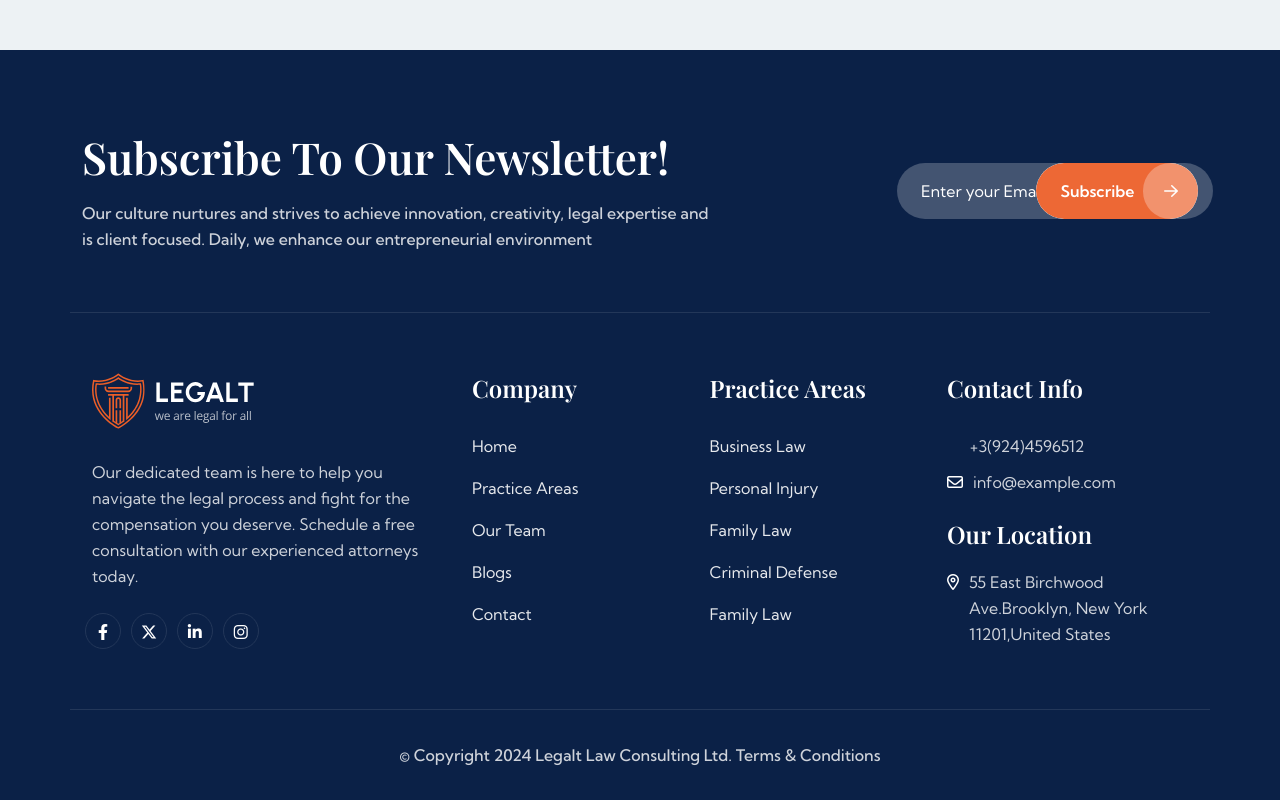
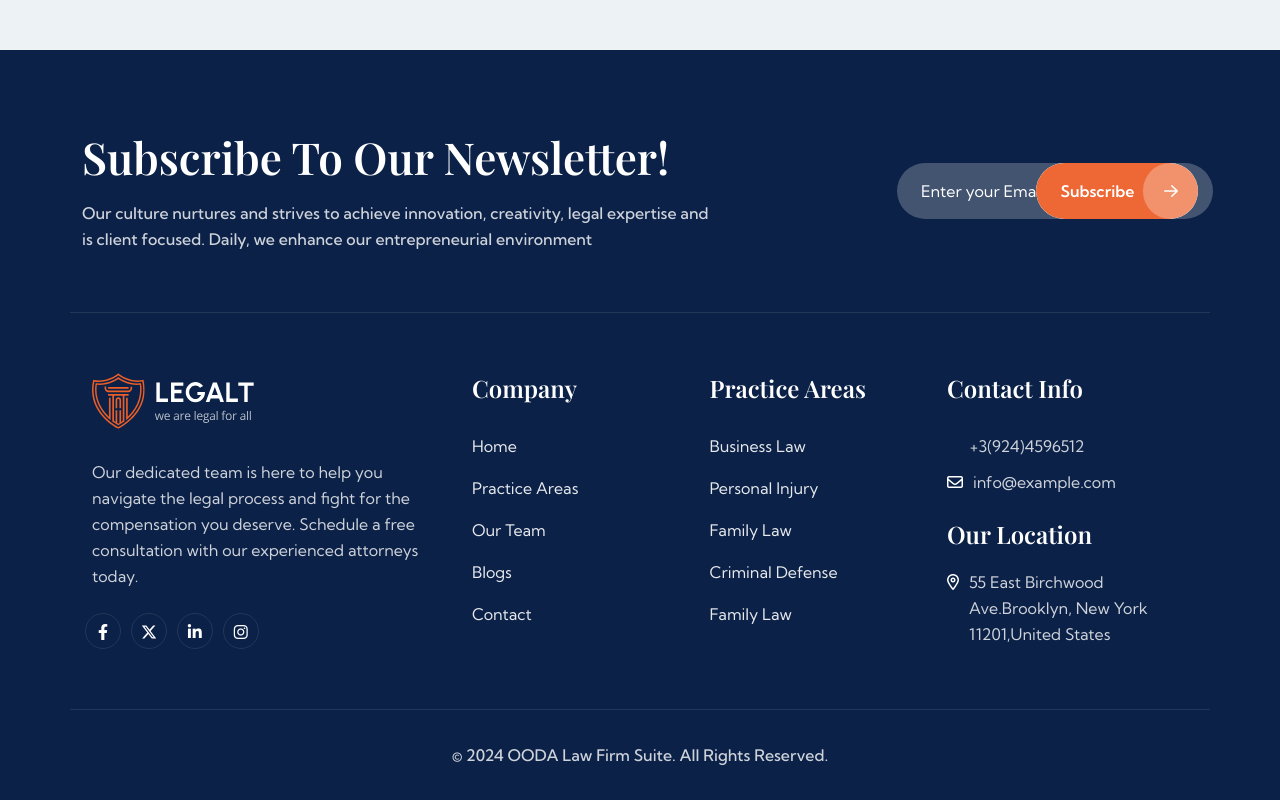
Before and after one commit to imhamad/ooda-lawfirm-suite, a plain HTML site: page blog-details-sidebar-left.html in a window 1280 px wide. Shown: the part 4382-5182 px from the top of the page. Drawn offline with nearby package versions, Linux system fonts and the light colour scheme; some packages are replaced by stand-ins of ours; a script that the page names is missing; a web font is replaced by a local one.

Commit message:
Updates Performed:: savepoint ~ Hamad MBP

```diff
--- a/blog-details-sidebar-left.html
+++ b/blog-details-sidebar-left.html
@@ -1102,9 +1102,7 @@
                   <div class="space60"></div>
                   <div class="row align-items-center copyright2">
                     <div class="col-lg-12 text-center headding1-w">
-                      <p>
-                        © Copyright 2024 Legalt Law Consulting Ltd. Terms & Conditions
-                      </p>
+                      <p>© 2024 OODA Law Firm Suite. All Rights Reserved.</p>
                     </div>
                   </div>
                 </div>
```
Also changed, not shown: blog-details-sidebar-right.html (+1 -3 lines).
